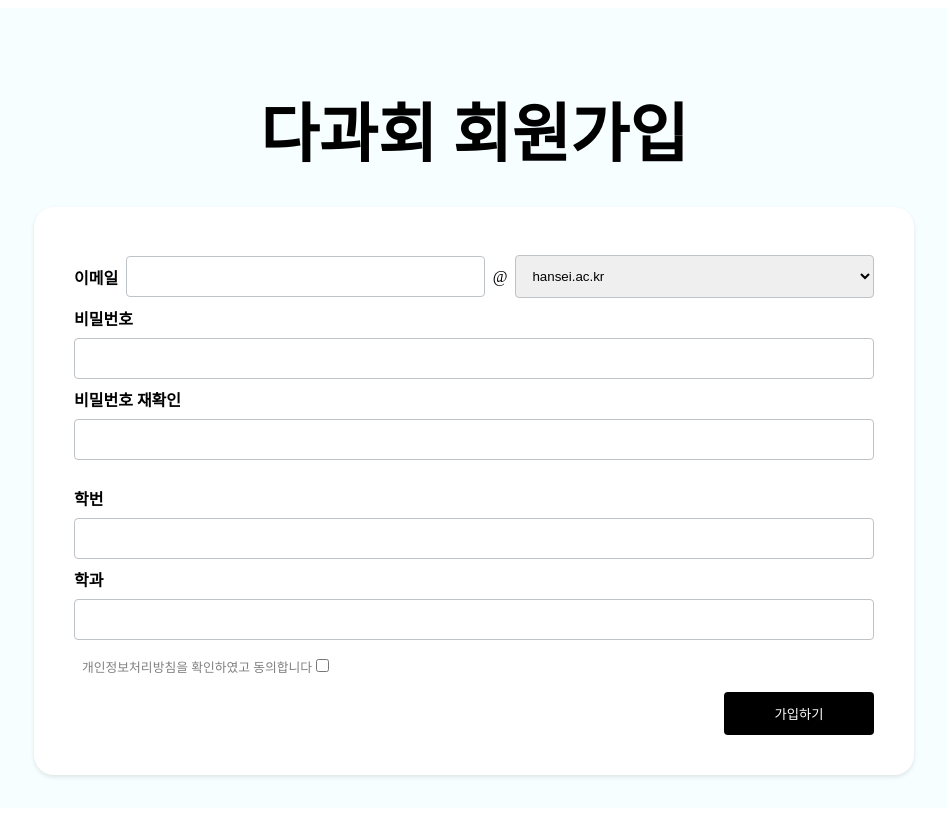
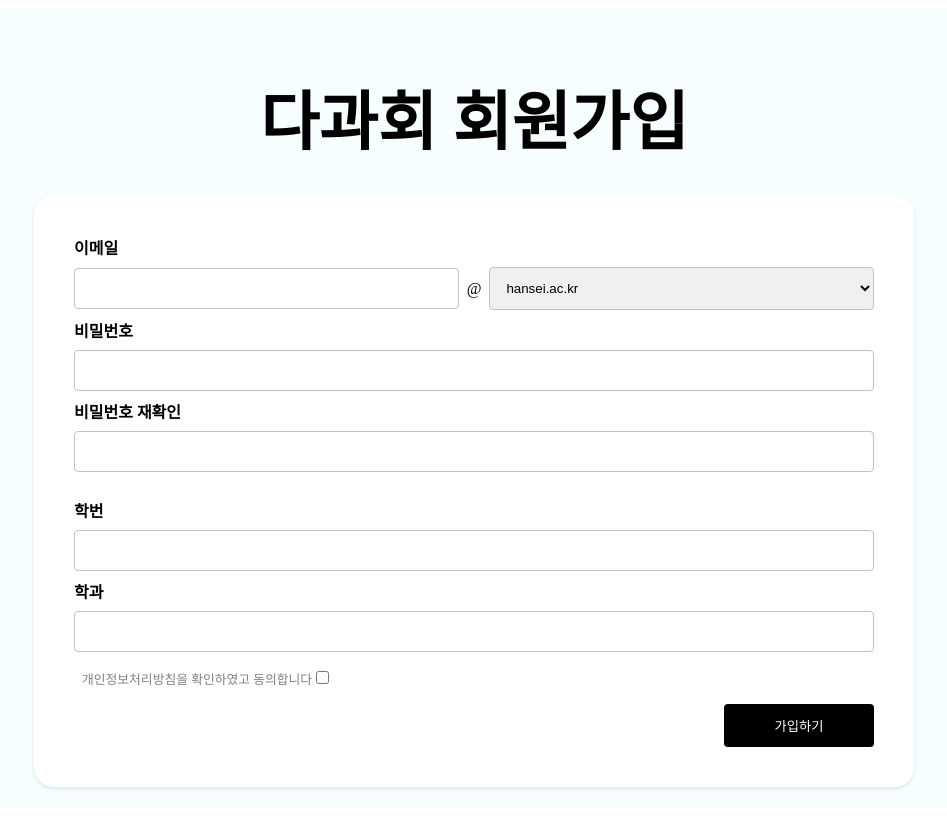
Before and after one commit to KyoungYoung/Hansei-meeting-WebApp, a Next.js app in the folder Frontend/: page /auth/signup in a window 1280 px wide. Shown: the whole page, without its empty margins (166-1113 px from the left). Built offline with nearby package versions, Linux system fonts and the light colour scheme.

Commit message:
fix: 회원가입페이지 비밀번호 정규식 수정

```diff
--- a/Frontend/src/components/auth/SignUp.tsx
+++ b/Frontend/src/components/auth/SignUp.tsx
@@ -119,7 +119,7 @@ interface SignupData {
 function SignUp() {
     const router= useRouter()
     const [domainOptions,setDomainOptions]=useState(domainList);
-    const { register, formState:{errors,isSubmitting},getValues, handleSubmit,setValue, setError,clearErrors,watch } = useForm<SignupData>({mode:'onBlur',criteriaMode:'firstError'});
+    const { register, formState:{errors,isSubmitting},getValues, handleSubmit,setValue, setError,clearErrors,watch } = useForm<SignupData>({mode:'onBlur'});
     const onSubmit: SubmitHandler<SignupData> =useCallback(async (e)=>{
     const data={
         email:e.email,
@@ -167,9 +167,9 @@ function SignUp() {
             <form onSubmit={handleSubmit(onSubmit)}>
                 <FormContainer>
                     <FieldWapper>
+                    <StyledLabel>이메일</StyledLabel>
                         <EmailField>
-                        <StyledLabel>이메일</StyledLabel>
-                        <Field type="email" {...register("email", { required: "이메일은 필수입니다." })} onFocus={()=>clearErrors("email")}/>
+                        <Field type="text" {...register("email", { required: "이메일은 필수입니다." })} onFocus={()=>clearErrors("email")}/>
                         @
                         {watch('emailDomain') === '직접입력' && (
                             <Field
@@ -195,12 +195,12 @@ function SignUp() {
                         <StyledLabel>비밀번호</StyledLabel>
                         <Field type="password" {...register("password", {
                             required: "비밀번호는 필수입니다.",
+                            minLength:{value:8,message:"8~32자리의 비밀번호를 입력해주세요."},
+                            maxLength:{value:32,message:"8~32자리의 비밀번호를 입력해주세요."},
                             pattern: {
-                                value:/^(?=.*\d)(?=.*[a-zA-Z])[!@#$%^&*_a-zA-Z0-9]$/,
-                                message:"영문자, 숫자, 특수문자(!@#$%^&*_)만 입력가능합니다"
+                                value:/^(?=.*[A-Za-z])(?=.*\d)[A-Za-z\d!@#$%^&*_]*$/g,
+                                message:"영문자와 숫자가 포함되어야합니다. 일부 특수문자만 입력가능합니다"
                                 },
-                            min:{value:8,message:"8~32자리의 비밀번호를 입력해주세요"},
-                            max:{value:32,message:"8~32자리의 비밀번호를 입력해주세요"}
                             })}
                             onFocus={()=>clearErrors("password")}
                             />
```
